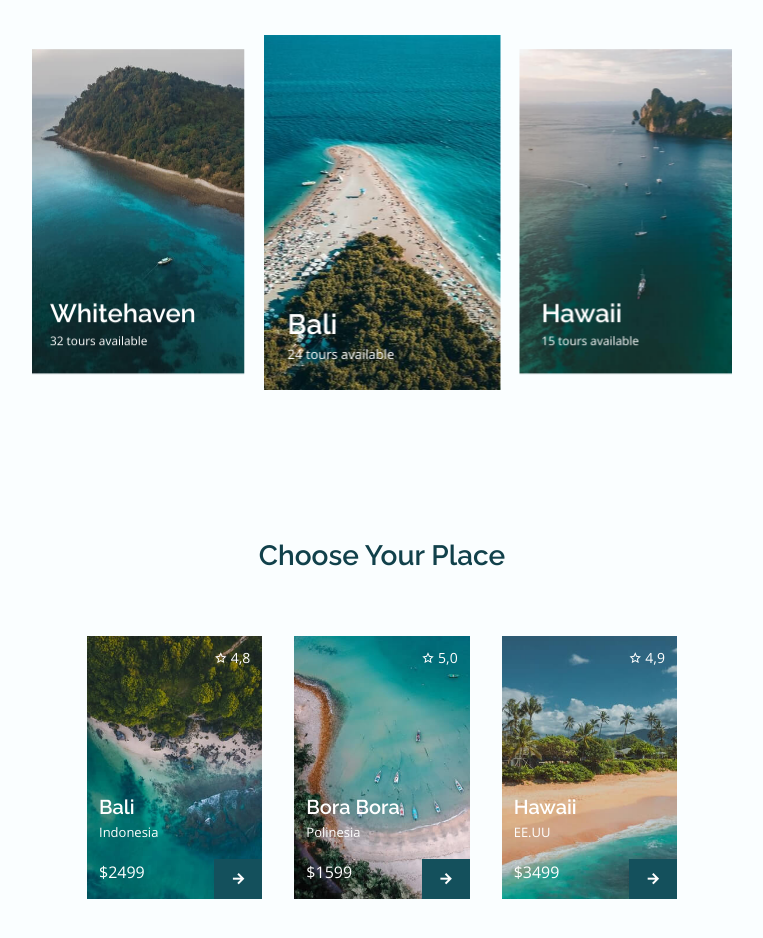
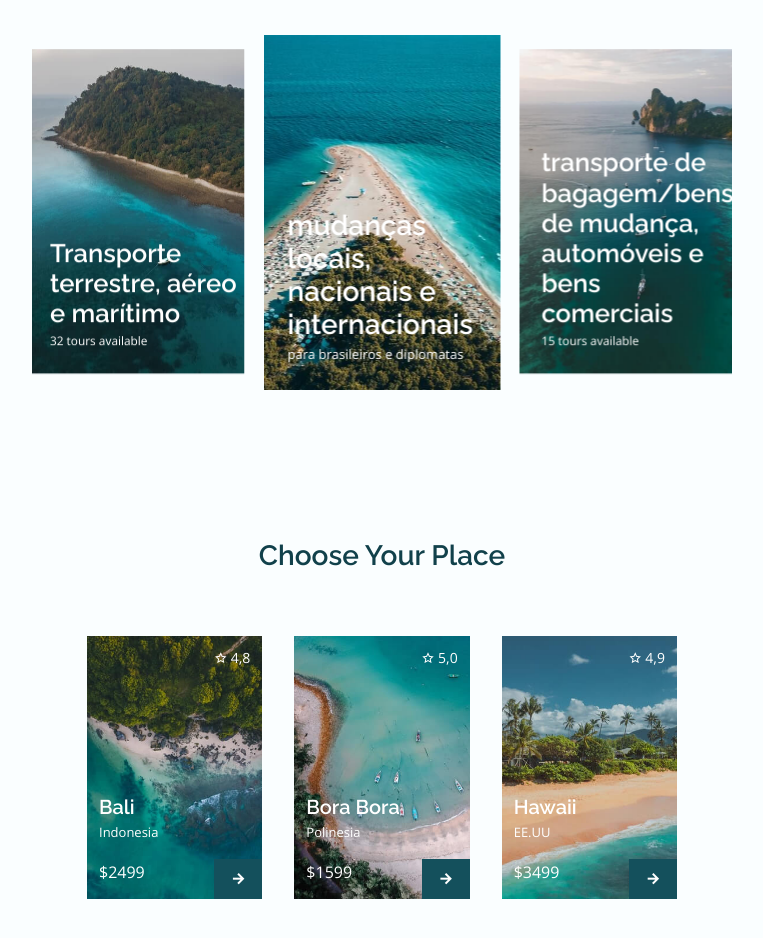
Before and after one commit to samuelfuchs/horusmoving-v2, a plain HTML site: page index.html in a window 1280 px wide. Shown: the part 1401-2339 px from the top of the page, without its empty margins (258-1021 px from the left). Drawn offline with nearby package versions, Linux system fonts and the light colour scheme.

Commit message:
mais alt

```diff
--- a/index.html
+++ b/index.html
@@ -167,8 +167,12 @@
                 class="discover__img"
               />
               <div class="discover__data">
-                <h2 class="discover__title">Bali</h2>
-                <span class="discover__description">24 tours available</span>
+                <h2 class="discover__title">
+                  mudanças locais, nacionais e internacionais
+                </h2>
+                <span class="discover__description"
+                  >para brasileiros e diplomatas</span
+                >
               </div>
             </div>
 
@@ -180,7 +184,10 @@
                 class="discover__img"
               />
               <div class="discover__data">
-                <h2 class="discover__title">Hawaii</h2>
+                <h2 class="discover__title">
+                  transporte de bagagem/bens de mudança, automóveis e bens
+                  comerciais
+                </h2>
                 <span class="discover__description">15 tours available</span>
               </div>
             </div>
@@ -193,7 +200,7 @@
                 class="discover__img"
               />
               <div class="discover__data">
-                <h2 class="discover__title">Hvar</h2>
+                <h2 class="discover__title">porta-porto e porta-porta</h2>
                 <span class="discover__description">18 tours available</span>
               </div>
             </div>
@@ -206,7 +213,9 @@
                 class="discover__img"
               />
               <div class="discover__data">
-                <h2 class="discover__title">Whitehaven</h2>
+                <h2 class="discover__title">
+                  Transporte terrestre, aéreo e marítimo
+                </h2>
                 <span class="discover__description">32 tours available</span>
               </div>
             </div>
```
